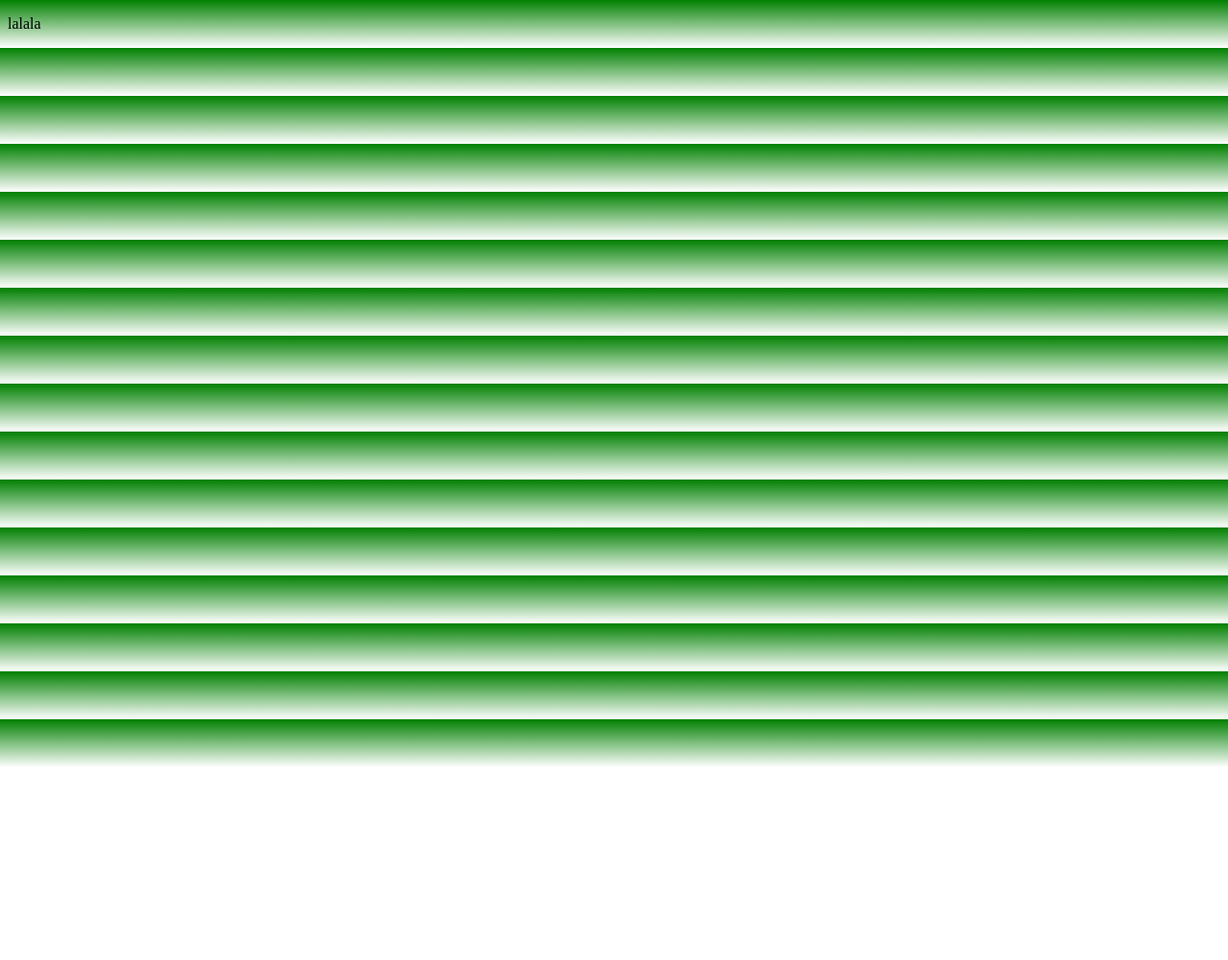
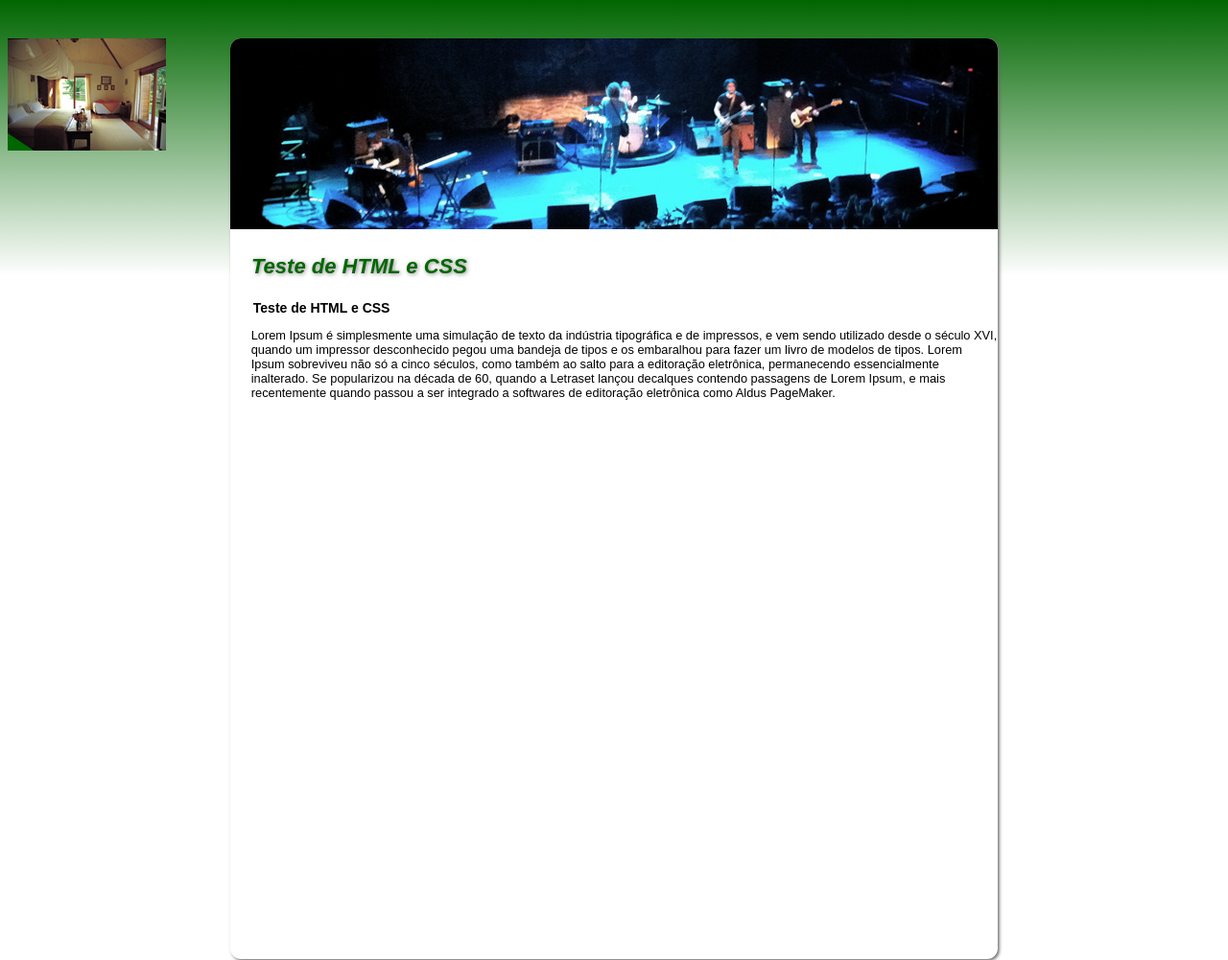
Before and after one commit to mihtoa/page-html-css, a plain HTML site: page index.html in a window 1280 px wide. Shown: the top 1001 px of the page at 96% size. Before the commit the page ends 800 px from the top, so only its background shows below. Drawn offline with Linux system fonts and the light colour scheme.

Commit message:
news 2203

```diff
--- a/index.html
+++ b/index.html
@@ -6,13 +6,20 @@
   <link rel="stylesheet" href="lib/css/style.css">
 </head>
 <body>
-  <header>
-
-  </header>
-    <p>lalala
+  <div id="thumb">
+    <img src="../lib/img/thumb.png">
+  </div>
+  <div id="block-txts">
+    <img src="../lib/img/cabecalho.png">
+    <h1>
+      Teste de HTML e CSS
+    </h1>
+    <h2>
+      Teste de HTML e CSS
+    </h2>
+    <p>
+      Lorem Ipsum é simplesmente uma simulação de texto da indústria tipográfica e de impressos, e vem sendo utilizado desde o século XVI, quando um impressor desconhecido pegou uma bandeja de tipos e os embaralhou para fazer um livro de modelos de tipos. Lorem Ipsum sobreviveu não só a cinco séculos, como também ao salto para a editoração eletrônica, permanecendo essencialmente inalterado. Se popularizou na década de 60, quando a Letraset lançou decalques contendo passagens de Lorem Ipsum, e mais recentemente quando passou a ser integrado a softwares de editoração eletrônica como Aldus PageMaker.
     </p>
-  <footer>
-
-  </footer>
+</div>
 </body>
 </html>
--- a/lib/css/style.css
+++ b/lib/css/style.css
@@ -1,4 +1,47 @@
 body {
-  background-color:white;
-  background-image: linear-gradient(to bottom, green, white);
+  background-color: white;
+  background-image: linear-gradient(#006600, white);
+  background-size: 100% 18em;
+  background-repeat: no-repeat;
+  font-family: Arial;
 }
+
+#block-txts img {
+  width: 50em;
+  border-radius: 0.7em 0.7em 0em 0em;
+}
+
+h1 {
+  margin: 1em;
+  font-style: italic;
+  font-size: 1.375em;
+  color: #006600;
+  text-shadow: 0.05em 0.05em 0.2em rgba(100, 100, 100, 0.8);
+}
+
+h2 {
+  font-size: 0.875em;
+  margin-left: 1.7em;
+}
+
+p {
+  height: auto;
+  font-size: 0.8em;
+  margin-left: 1.7em;
+}
+
+#block-txts {
+  background-color: white;
+  border: 1em;
+  height: 60em;
+  width: 50em;
+  margin-top: 2.5em;
+  margin-left: auto;
+  margin-right: auto;
+  border-radius: 0.7em;
+  box-shadow: 0.11em 0.11em 0.2em rgba(100, 100, 100, 0.9);
+}
+
+#thumb img {
+  float: left;
+}
```
Also changed, not shown: lib/img/cabecalho.png (added), lib/img/thumb.png (added).
